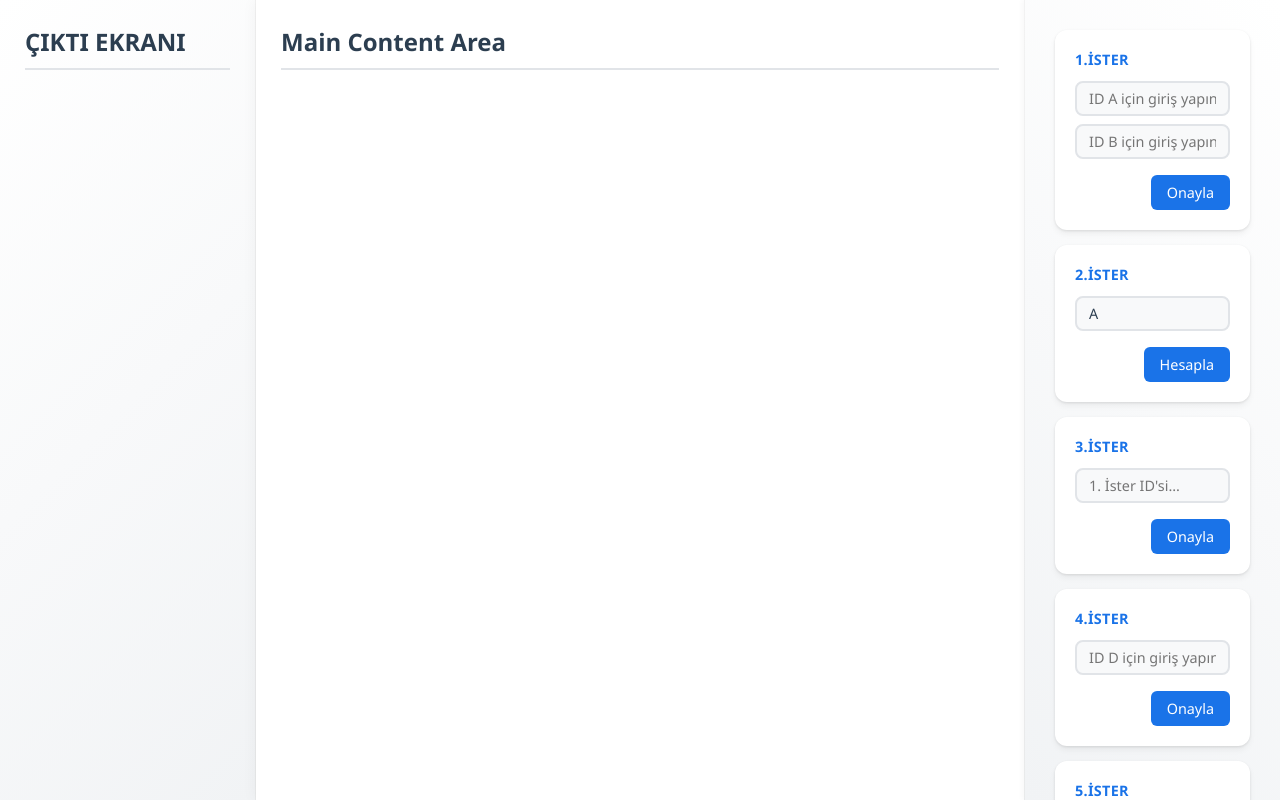
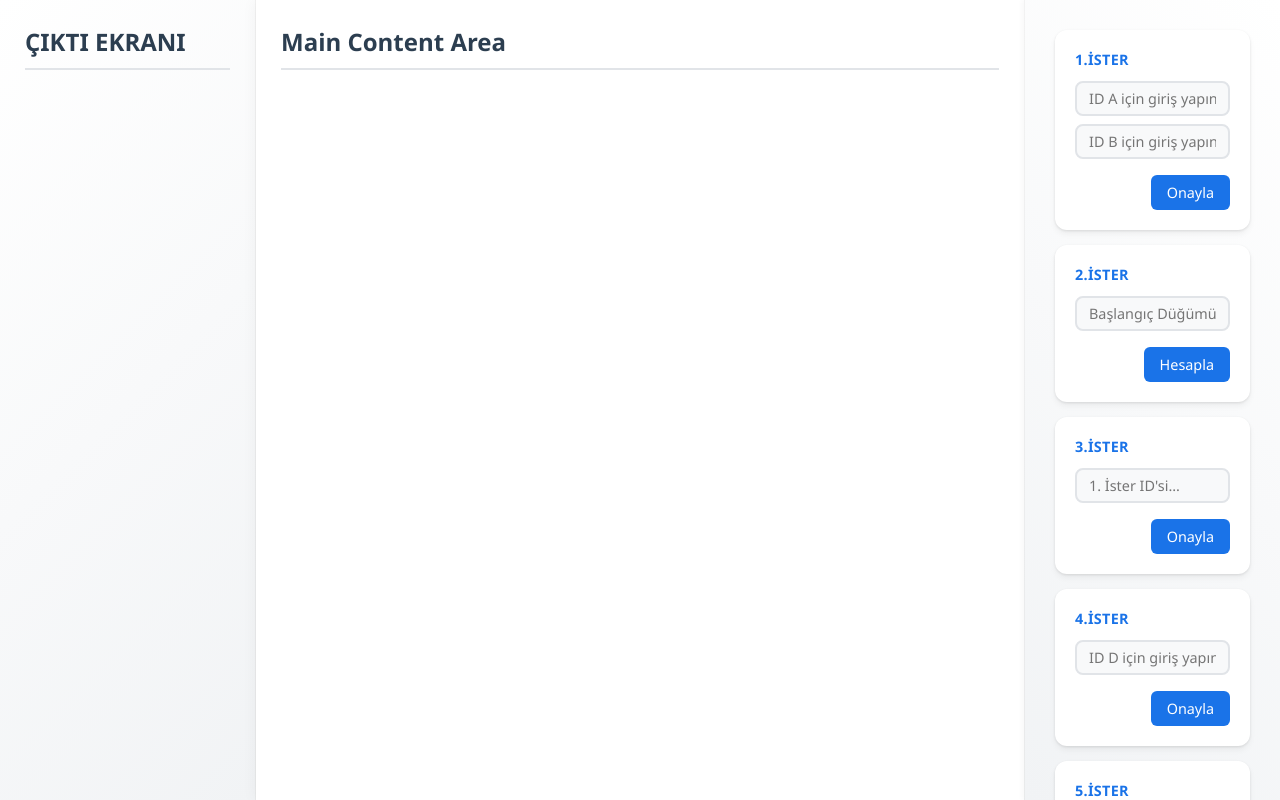
Before and after one commit to EnesDemir143/ProLab3, a Flask app: page / in a window 1280 px wide. Run offline with Flask 3, Linux system fonts and the light colour scheme; parts of the project's set-up code (start-up, migrations or seed data) failed here and were passed over.

Commit message:
2.ister hatası düzeldi

```diff
--- a/firstapp/templates/index.html
+++ b/firstapp/templates/index.html
@@ -442,8 +442,8 @@
                         <button class="approve-button">Onayla</button>
                     </div>
                 <div id="ister2" class="ister-item">
-                   <label class="ister-label">2.İSTER</label>
-                    <input type="text" id="idStartNode" class="ister-input" placeholder="Başlangıç Düğümü" value="A">
+                    <label class="ister-label">2.İSTER</label>
+                    <input type="text" id="idStartNode" class="ister-input" placeholder="Başlangıç Düğümü">
                     <button class="approve-button">Hesapla</button>
                 </div>
 
@@ -648,7 +648,7 @@ fetch('/ister7', {
 const ister7Button = document.querySelector('#ister7 .approve-button');
 ister7Button.addEventListener('click', () => {
     // Get the input value
-    const startNode = document.querySelector('#idF').value ; // Use input value or default to 'A'
+    const startNode = document.querySelector('#idF').value || 'A'; // Use input value or default to 'A'
 
     fetch('/ister7', {
     method: 'POST',
```
Also changed, not shown: firstapp/.app.py.
